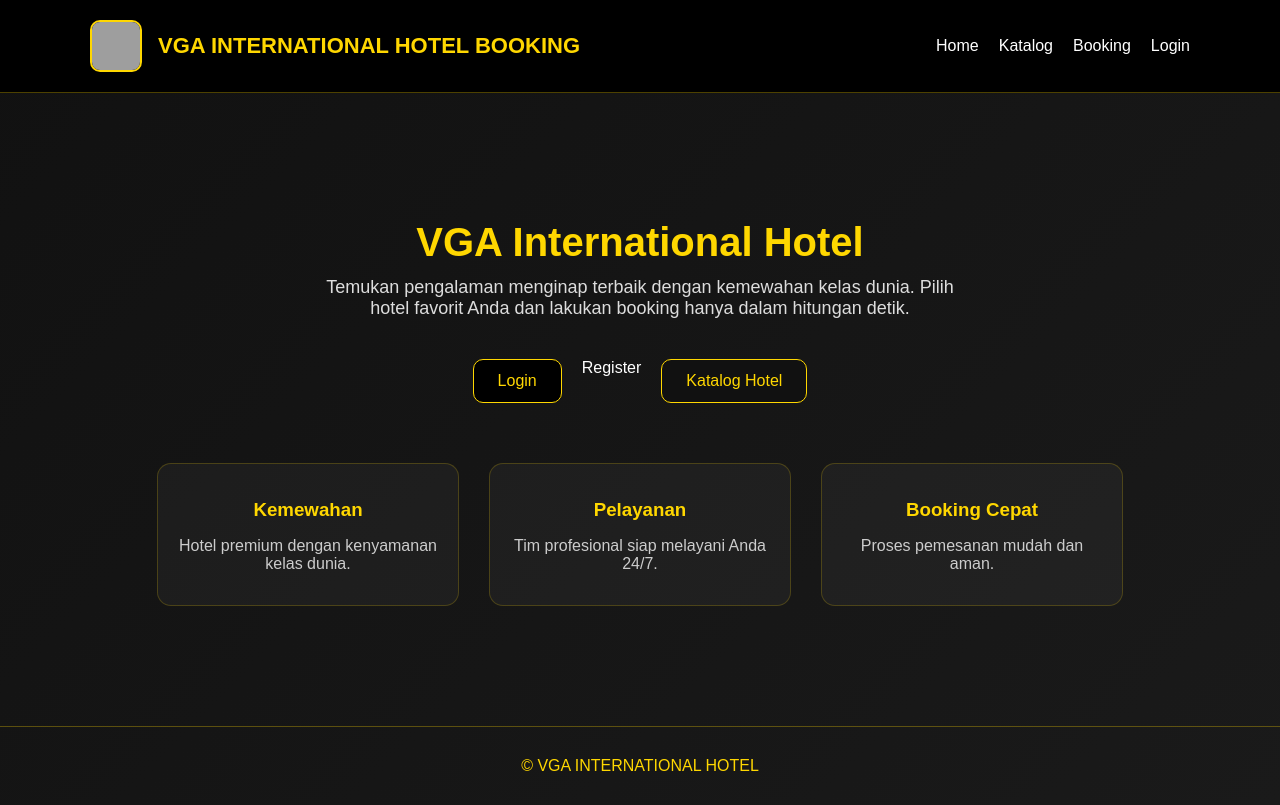
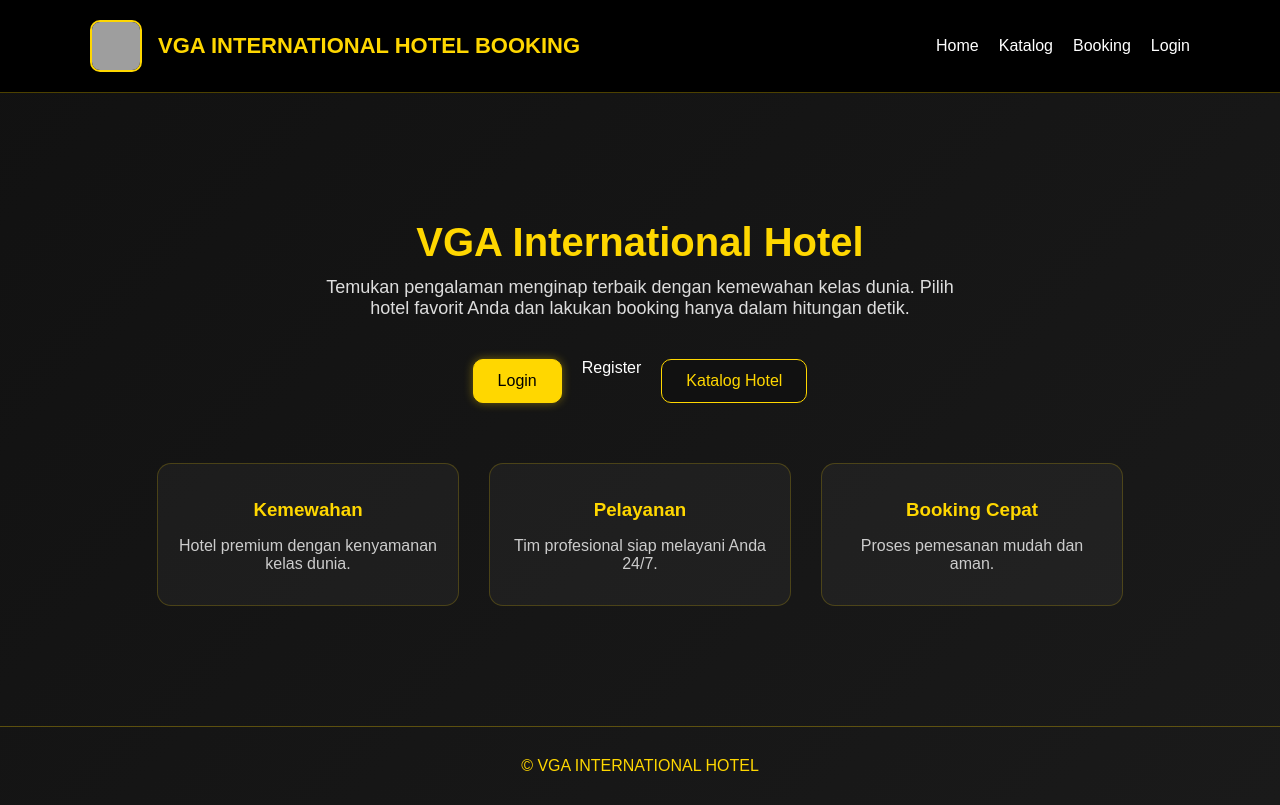
Before and after one commit to VGA2319/VGA, a Next.js app in the folder frontend/: page / in a window 1280 px wide. In both pictures the pointer is over the link 517 px from the left and 380 px from the top of the page. Built offline with nearby package versions, Linux system fonts and the light colour scheme; grey boxes are pictures that could not be loaded.

Commit message:
gery: update globals.css tahap 6, memberi efek saat tombol disentuh, yaitu background berubah menjadi emas, teks menjadi hitam, dan muncul bayangan cahaya

```diff
--- a/frontend/app/globals.css
+++ b/frontend/app/globals.css
@@ -33,3 +33,9 @@ a {
   font-weight: 500;
   transition: 0.3s;
 }
+
+.btn-gold:hover {
+  background: gold;
+  color: black;
+  box-shadow: 0 0 10px rgba(255, 215, 0, 0.4);
+}
```
